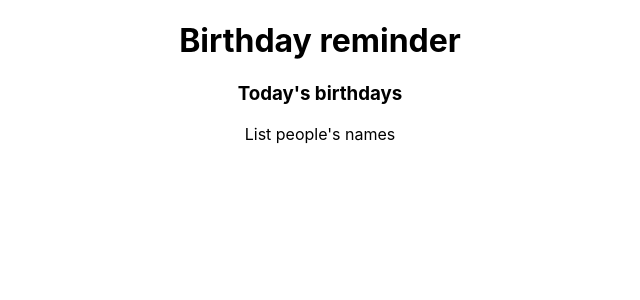
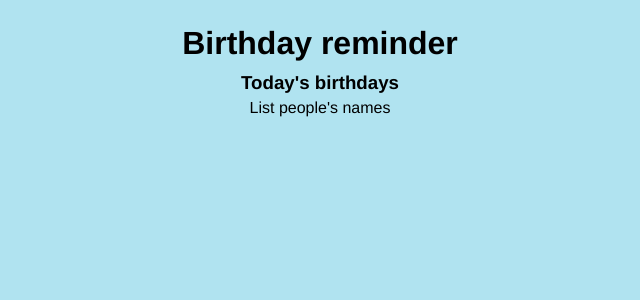
Before and after one commit to jelena2803/birthday-reminder, a React (Create React App) app: page / in a window 1280 px wide. Shown: the top 300 px of the page, without its empty margins (320-960 px from the left). Built offline with nearby package versions, Linux system fonts and the light colour scheme; the HTML template or start-up script is replaced by a standard one.

Commit message:
basic styling added

```diff
--- a/src/App.css
+++ b/src/App.css
@@ -1,19 +1,80 @@
+* {
+  margin: 0;
+  padding: 0;
+  box-sizing: border-box;
+}
+
+html, body, #root {
+  min-height: 100vh;
+  min-width: 100vw;
+  margin: 0 auto;
+}
+
+body > #root > div {
+  height: 100vh;
+}
+
+body {
+  background-color: rgb(176, 227, 240);
+  font-family: "Helvetica Neue", helvetica, arial, sans-serif;
+}
+
 .App {
   text-align: center;
+  width: 100vw;
 }
 
-.App-logo {
-  height: 40vmin;
-  pointer-events: none;
+form {
+  background-color: rgb(130, 165, 70);
+  max-width: 400px;
+  margin: 15px auto;
+  padding: 10px;
+  border-radius: 8px;
+  box-shadow: rgba(0, 0, 0, 0.35) 0px 5px 15px;
 }
 
-@media (prefers-reduced-motion: no-preference) {
-  .App-logo {
-    animation: App-logo-spin infinite 20s linear;
-  }
+form > button, input {
+  border-radius: 8px;
+  border: none;
+  padding: 8px;
+  box-shadow: rgba(0, 0, 0, 0.24) 0px 3px 8px;
 }
 
-.App-header {
+#name, button {
+margin: 10px auto;
+}
+
+#name {
+  min-width: 80%;
+}
+
+button {
+  display: block;
+}
+
+.react-datepicker {
+  box-shadow: rgba(0, 0, 0, 0.24) 0px 3px 8px;
+}
+
+.react-datepicker__input-container > input {
+  text-align: center;
+  max-width: 120px;
+  box-shadow: rgba(0, 0, 0, 0.24) 0px 3px 8px;
+}
+
+.react-datepicker__calendar-icon {
+  padding: 5px 8px 0px 8px !important;
+}
+
+h1, h3 {
+ padding: 5px;
+}
+
+h1 {
+  margin-top: 20px;
+}
+
+/* .App-header {
   background-color: #282c34;
   min-height: 100vh;
   display: flex;
@@ -22,17 +83,8 @@
   justify-content: center;
   font-size: calc(10px + 2vmin);
   color: white;
-}
+} */
 
 .App-link {
   color: #61dafb;
 }
-
-@keyframes App-logo-spin {
-  from {
-    transform: rotate(0deg);
-  }
-  to {
-    transform: rotate(360deg);
-  }
-}
```
